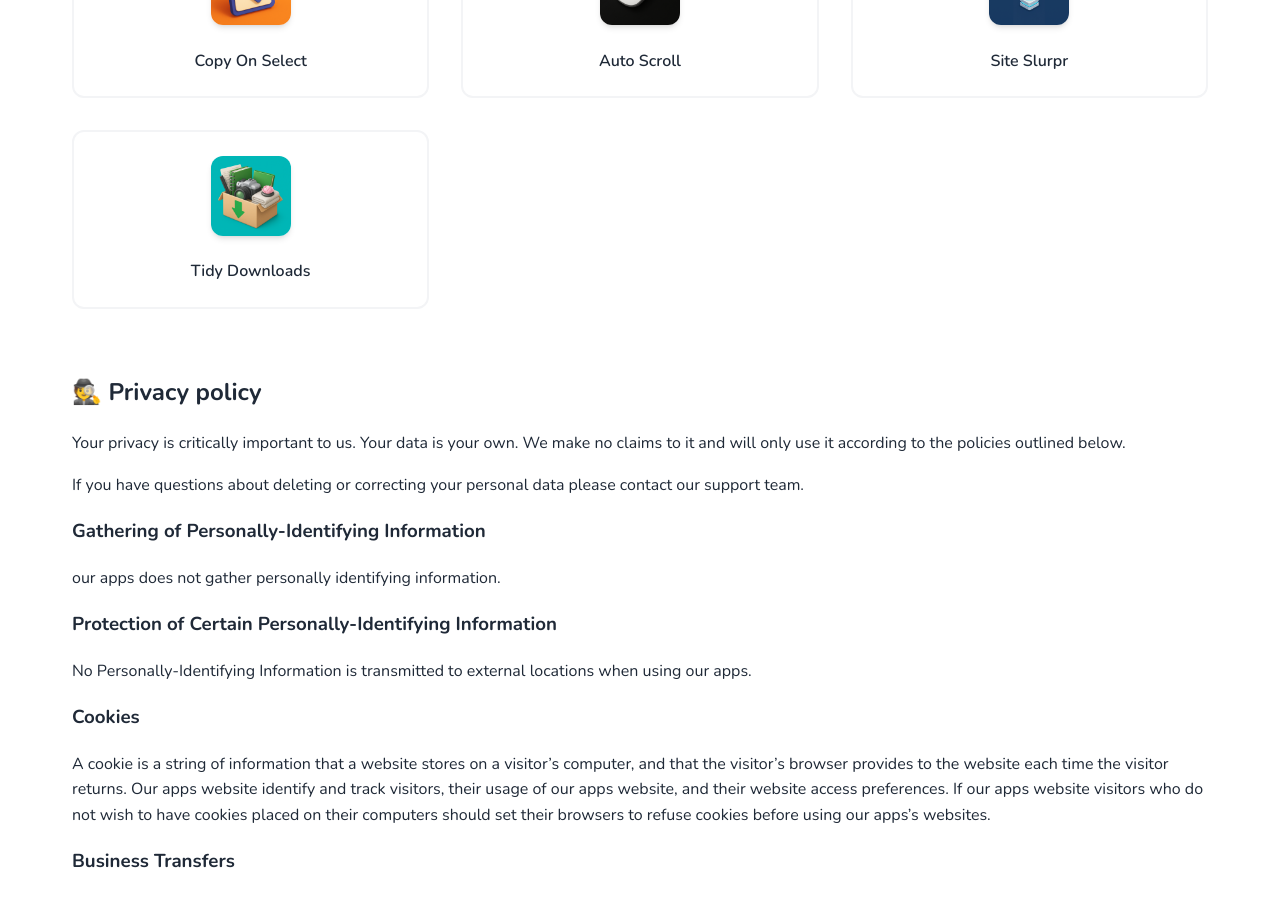
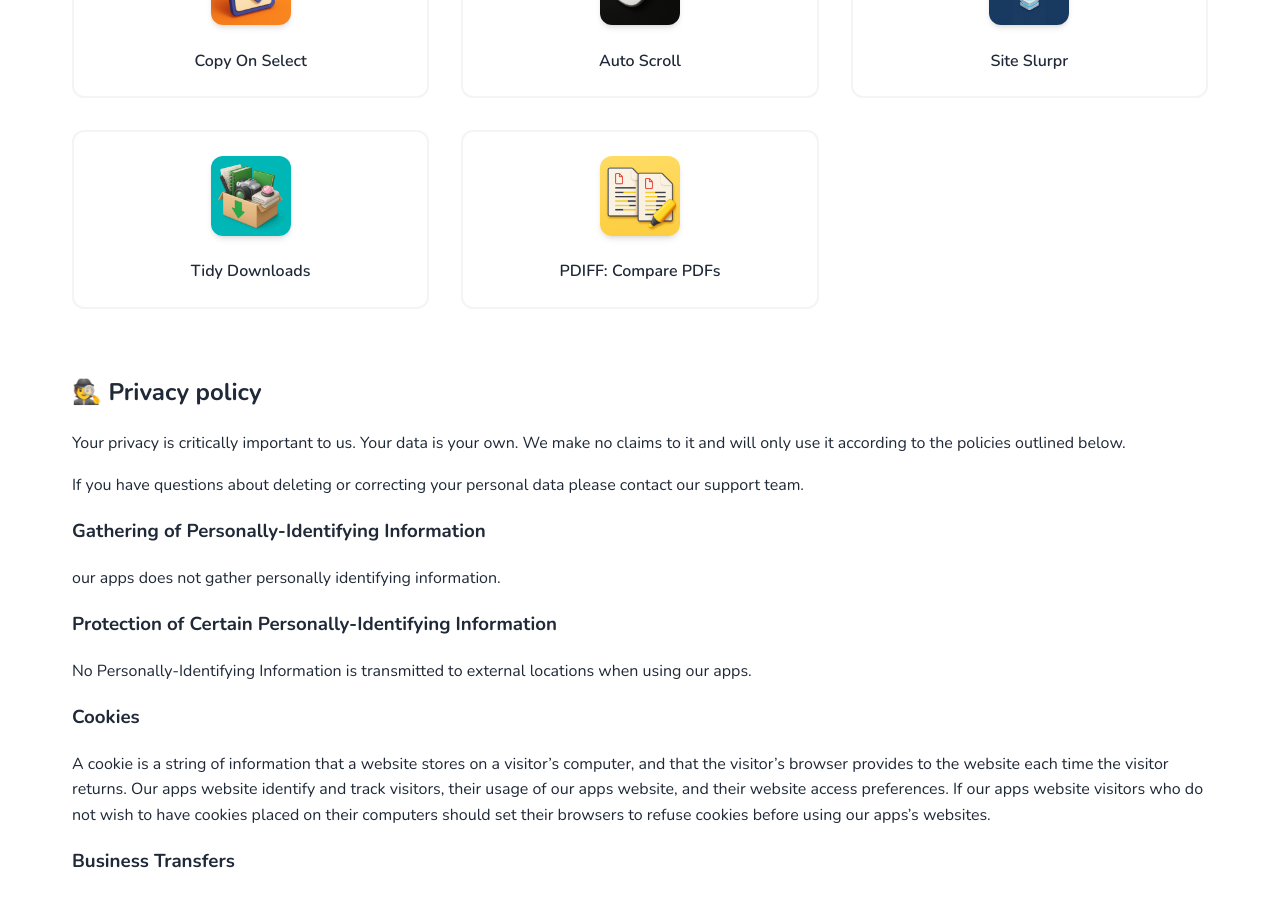
Before and after one commit to pmstani/pmstani.github.io, a Jekyll site: the page built from index.md, in a window 1280 px wide and 900 px high, scrolled down 3887 px. Built offline with Jekyll 4.4.1, drawn with Linux system fonts in a browser that asks for light colours.

Commit message:
✨ Add PDIFF

```diff
--- a/apps.json
+++ b/apps.json
@@ -300,5 +300,11 @@
     "app_name": "Tidy Downloads",
     "app_description": "Organize Your Downloads Folder",
     "image_url": "https://pmstani.github.io/img/apps/tidydownloads.png"
+  },
+  {
+    "app_url": "https://apps.apple.com/app/6753981213",
+    "app_name": "PDIFF",
+    "app_description": "Compare PDFs",
+    "image_url": "https://pmstani.github.io/img/apps/pdiff.png"
   }
 ]
--- a/index.md
+++ b/index.md
@@ -309,6 +309,12 @@
       <div class="app-name">Tidy Downloads</div>
     </a>
   </div>
+  <div class="app-item">
+    <a href="https://apps.apple.com/app/id6753981213" title="PDIFF">
+      <img src="/img/apps/pdiff.png" alt="PDIFF">
+      <div class="app-name">PDIFF: Compare PDFs</div>
+    </a>
+  </div>
 </div>
 
 ## 🕵️ Privacy policy {#privacy}
```
Also changed, not shown: img/apps/pdiff.png (added).
